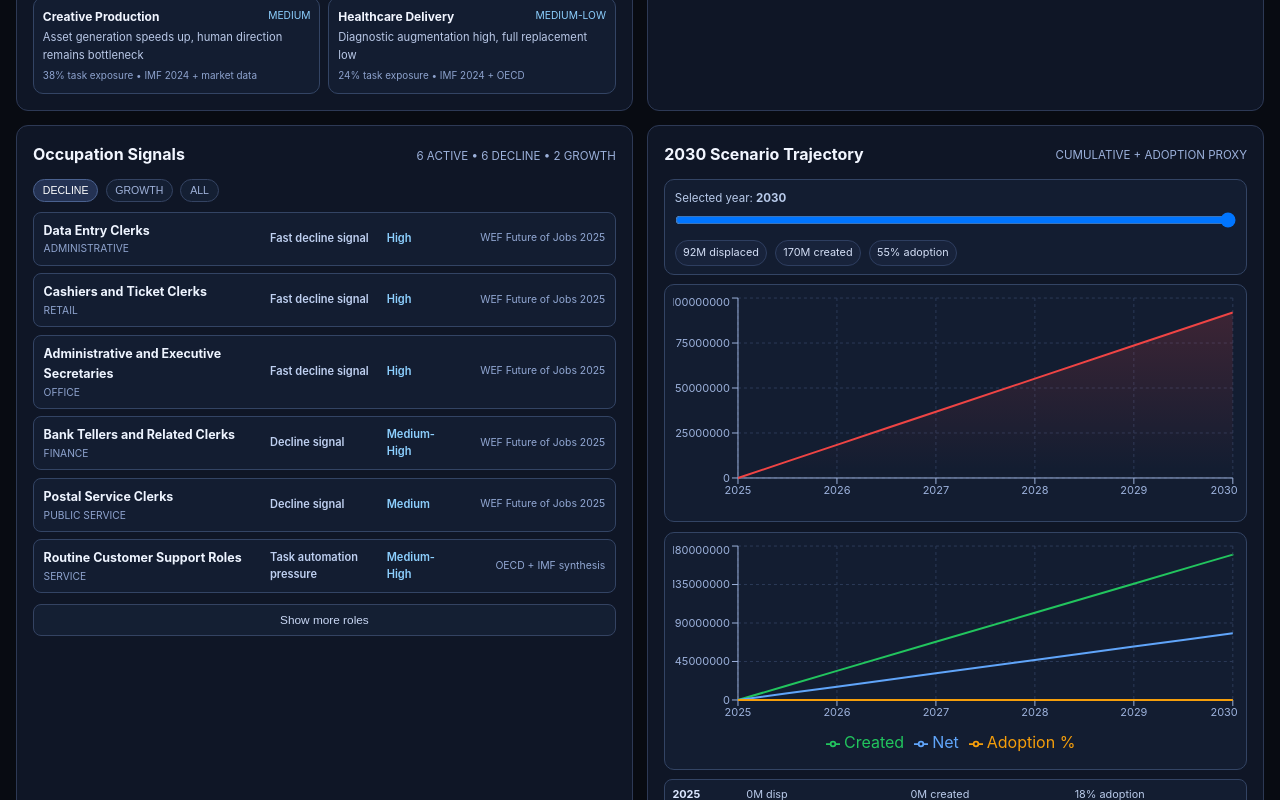
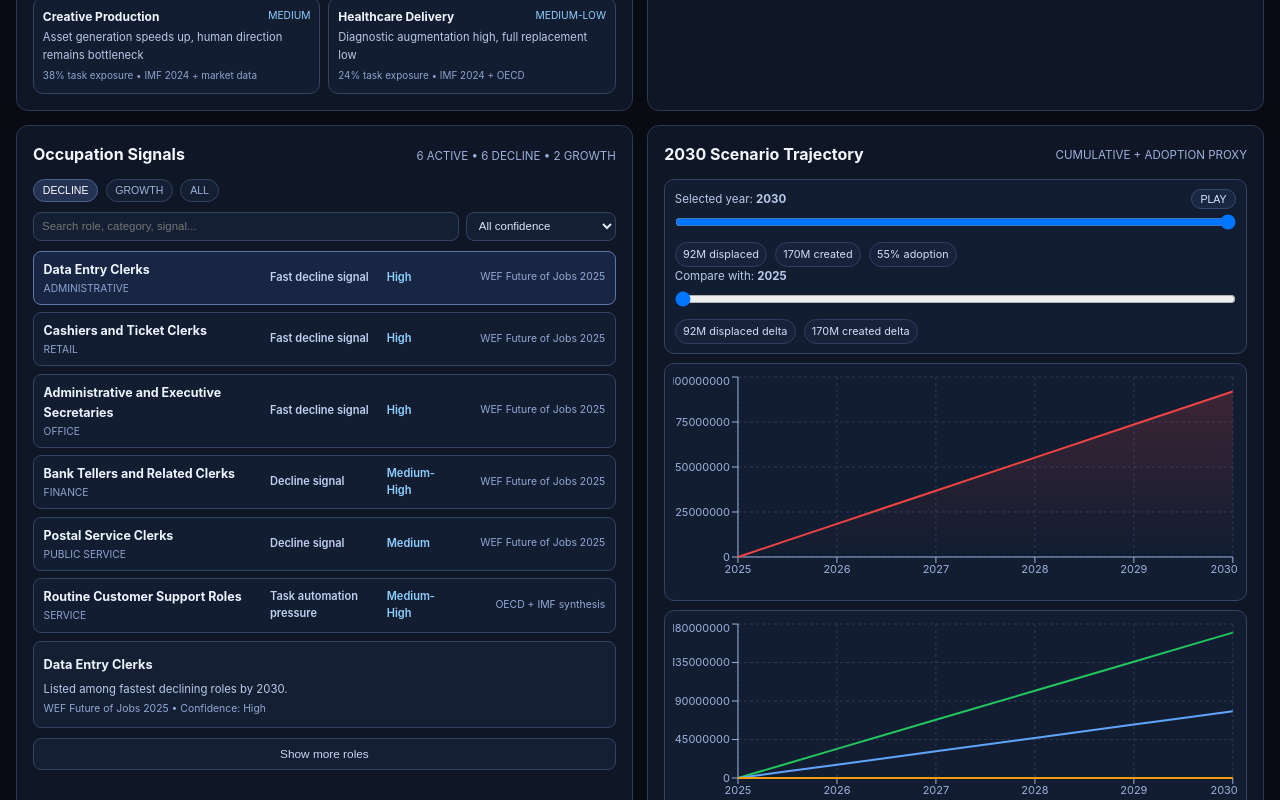
Before and after one commit to xerno1337-netizen/aitakeover, a React (Vite) app: page / in a window 1280 px wide. Shown: the part 1040-1840 px from the top of the page. Built offline with nearby package versions, Linux system fonts and the light colour scheme.

Commit message:
Interactivity boost: searchable signal explorer, timeline autoplay+compare, scenario presets/stress meter

```diff
--- a/src/components/JobCategories.css
+++ b/src/components/JobCategories.css
@@ -39,6 +39,23 @@
   border-color: #4a618f;
 }
 
+.jobs-tools {
+  display: grid;
+  grid-template-columns: 1fr 150px;
+  gap: 0.45rem;
+  margin-bottom: 0.6rem;
+}
+
+.jobs-tools input,
+.jobs-tools select {
+  border: 1px solid #344362;
+  background: #141f33;
+  color: #dbe6ff;
+  border-radius: 8px;
+  padding: 0.42rem 0.5rem;
+  font-size: 0.72rem;
+}
+
 .jobs-list {
   display: flex;
   flex-direction: column;
@@ -54,6 +71,12 @@
   border-radius: 8px;
   background: #131d31;
   padding: 0.5rem 0.6rem;
+  cursor: pointer;
+}
+
+.jobs-row.active {
+  border-color: #5d75a7;
+  background: #182643;
 }
 
 .jobs-row-left h3 { font-size: 0.78rem; color: #eef4ff; }
@@ -61,6 +84,32 @@
 .jobs-row-mid { font-size: 0.69rem; color: #bfd0f1; font-weight: 600; }
 .jobs-row-mid.confidence { color: #8dd0ff; }
 .jobs-row-source { font-size: 0.65rem; color: #92a8d4; text-align: right; }
+
+.jobs-detail-box {
+  margin-top: 0.55rem;
+  border: 1px solid #344362;
+  border-radius: 8px;
+  background: #141f33;
+  padding: 0.55rem 0.6rem;
+}
+
+.jobs-detail-box strong {
+  font-size: 0.8rem;
+  color: #eef4ff;
+}
+
+.jobs-detail-box p {
+  margin-top: 0.2rem;
+  font-size: 0.71rem;
+  color: #b9caea;
+}
+
+.jobs-detail-box small {
+  display: block;
+  margin-top: 0.2rem;
+  font-size: 0.65rem;
+  color: #92a8d4;
+}
 
 .jobs-expand-btn {
   margin-top: 0.65rem;
@@ -74,6 +123,9 @@
 }
 
 @media (max-width: 900px) {
+  .jobs-tools {
+    grid-template-columns: 1fr;
+  }
   .jobs-row { grid-template-columns: 1fr; }
   .jobs-row-source { text-align: left; }
 }
--- a/src/components/JobCategories.jsx
+++ b/src/components/JobCategories.jsx
@@ -5,14 +5,23 @@ import './JobCategories.css'
 function JobCategories() {
   const [expanded, setExpanded] = useState(false)
   const [mode, setMode] = useState('decline')
+  const [query, setQuery] = useState('')
+  const [confidence, setConfidence] = useState('all')
+  const [selectedId, setSelectedId] = useState(jobSignals[0]?.id)
 
-  const filtered = jobSignals.filter((item) =>
-    mode === 'all' ? true : mode === 'growth' ? item.signal.toLowerCase().includes('growth') : !item.signal.toLowerCase().includes('growth')
-  )
+  const filtered = jobSignals.filter((item) => {
+    const modeMatch = mode === 'all' ? true : mode === 'growth' ? item.signal.toLowerCase().includes('growth') : !item.signal.toLowerCase().includes('growth')
+    const confidenceMatch = confidence === 'all' ? true : item.confidence.toLowerCase().includes(confidence)
+    const queryMatch = query.trim().length === 0
+      ? true
+      : `${item.role} ${item.category} ${item.signal}`.toLowerCase().includes(query.toLowerCase())
+    return modeMatch && confidenceMatch && queryMatch
+  })
 
   const visible = expanded ? filtered : filtered.slice(0, 6)
   const growthCount = jobSignals.filter((item) => item.signal.toLowerCase().includes('growth')).length
   const declineCount = jobSignals.length - growthCount
+  const selected = jobSignals.find((item) => item.id === selectedId)
 
   return (
     <section className="jobs-panel">
@@ -27,9 +36,27 @@ function JobCategories() {
         <button className={mode === 'all' ? 'active' : ''} onClick={() => setMode('all')}>All</button>
       </div>
 
+      <div className="jobs-tools">
+        <input
+          type="text"
+          value={query}
+          onChange={(e) => setQuery(e.target.value)}
+          placeholder="Search role, category, signal..."
+        />
+        <select value={confidence} onChange={(e) => setConfidence(e.target.value)}>
+          <option value="all">All confidence</option>
+          <option value="high">High</option>
+          <option value="medium">Medium</option>
+        </select>
+      </div>
+
       <div className="jobs-list">
         {visible.map((job) => (
-          <article key={job.id} className="jobs-row">
+          <article
+            key={job.id}
+            className={job.id === selectedId ? 'jobs-row active' : 'jobs-row'}
+            onClick={() => setSelectedId(job.id)}
+          >
             <div className="jobs-row-left">
               <h3>{job.role}</h3>
               <p>{job.category}</p>
@@ -41,6 +68,14 @@ function JobCategories() {
         ))}
       </div>
 
+      {selected && (
+        <div className="jobs-detail-box">
+          <strong>{selected.role}</strong>
+          <p>{selected.note}</p>
+          <small>{selected.source} • Confidence: {selected.confidence}</small>
+        </div>
+      )}
+
       <button className="jobs-expand-btn" onClick={() => setExpanded((v) => !v)}>
         {expanded ? 'Show fewer roles' : 'Show more roles'}
       </button>
--- a/src/components/ScenarioLab.css
+++ b/src/components/ScenarioLab.css
@@ -41,6 +41,29 @@
 
 .scenario-controls input { width: 100%; }
 
+.scenario-presets {
+  margin-top: 0.7rem;
+  display: flex;
+  gap: 0.45rem;
+  flex-wrap: wrap;
+}
+
+.scenario-presets button {
+  border: 1px solid #2f3d5b;
+  background: #141d30;
+  color: #b3c2e0;
+  border-radius: 999px;
+  padding: 0.24rem 0.55rem;
+  font-size: 0.66rem;
+  text-transform: uppercase;
+}
+
+.scenario-presets button.active {
+  border-color: #4e6597;
+  background: #1a2946;
+  color: #f1f5ff;
+}
+
 .scenario-grid {
   margin-top: 0.9rem;
   display: grid;
@@ -65,6 +88,45 @@
 .scenario-grid strong { font-size: 1.25rem; color: #f1f5ff; }
 .scenario-grid strong.up { color: #22c55e; }
 .scenario-grid strong.down { color: #ef4444; }
+
+.scenario-stress {
+  margin-top: 0.7rem;
+  border: 1px solid #2f3d5b;
+  border-radius: 10px;
+  background: #141d30;
+  padding: 0.55rem 0.6rem;
+}
+
+.scenario-stress > div:first-child {
+  display: flex;
+  justify-content: space-between;
+  align-items: center;
+}
+
+.scenario-stress span {
+  font-size: 0.7rem;
+  color: #9fb0d6;
+  text-transform: uppercase;
+}
+
+.scenario-stress strong {
+  font-size: 0.9rem;
+  color: #f1f5ff;
+}
+
+.scenario-stress-bar {
+  margin-top: 0.35rem;
+  border-radius: 999px;
+  background: #0f172a;
+  border: 1px solid #334464;
+  overflow: hidden;
+  height: 8px;
+}
+
+.scenario-stress-bar div {
+  height: 100%;
+  background: linear-gradient(90deg, #22c55e, #f59e0b, #ef4444);
+}
 
 .scenario-band-table {
   margin-top: 0.85rem;
--- a/src/components/ScenarioLab.jsx
+++ b/src/components/ScenarioLab.jsx
@@ -5,6 +5,7 @@ import './ScenarioLab.css'
 function ScenarioLab() {
   const [disruptionMultiplier, setDisruptionMultiplier] = useState(1.7)
   const [reskillingBuffer, setReskillingBuffer] = useState(28)
+  const [selectedBand, setSelectedBand] = useState(scenarioBands[0]?.label ?? '')
 
   const scenario = useMemo(() => {
     const baselineDisplacedPerYear = globalStats.jobsDisplacedBy2030 / 5
@@ -22,6 +23,7 @@ function ScenarioLab() {
   }, [disruptionMultiplier, reskillingBuffer])
 
   const fmt = (n) => `${(n / 1_000_000).toFixed(1)}M`
+  const stressScore = Math.max(0, Math.min(100, Math.round((disruptionMultiplier * 35) + (50 - reskillingBuffer))))
 
   return (
     <section className="scenario-panel">
@@ -47,10 +49,36 @@ function ScenarioLab() {
         </label>
       </div>
 
+      <div className="scenario-presets">
+        {scenarioBands.map((band) => (
+          <button
+            key={band.label}
+            className={selectedBand === band.label ? 'active' : ''}
+            onClick={() => {
+              setSelectedBand(band.label)
+              setDisruptionMultiplier(band.disruptionMultiplier)
+              setReskillingBuffer(band.reskillingBufferPct)
+            }}
+          >
+            {band.label}
+          </button>
+        ))}
+      </div>
+
       <div className="scenario-grid">
         <article><h3>Displaced (2030-2040)</h3><strong>{fmt(scenario.displacedTo2040)}</strong></article>
         <article><h3>Created (2030-2040)</h3><strong>{fmt(scenario.createdTo2040)}</strong></article>
         <article><h3>Net Impact</h3><strong className={scenario.netTo2040 >= 0 ? 'up' : 'down'}>{fmt(scenario.netTo2040)}</strong></article>
+      </div>
+
+      <div className="scenario-stress">
+        <div>
+          <span>Stress Score</span>
+          <strong>{stressScore}/100</strong>
+        </div>
+        <div className="scenario-stress-bar">
+          <div style={{ width: `${stressScore}%` }} />
+        </div>
       </div>
 
       <div className="scenario-band-table">
--- a/src/components/Timeline.css
+++ b/src/components/Timeline.css
@@ -29,6 +29,23 @@
   display: block;
   font-size: 0.72rem;
   color: #b8caea;
+}
+
+.timeline-controls {
+  display: flex;
+  justify-content: space-between;
+  align-items: center;
+  gap: 0.5rem;
+}
+
+.timeline-controls button {
+  border: 1px solid #364a71;
+  background: #1a2742;
+  color: #dbe6ff;
+  border-radius: 999px;
+  font-size: 0.66rem;
+  padding: 0.2rem 0.55rem;
+  text-transform: uppercase;
 }
 
 .timeline-interactive input {
--- a/src/components/Timeline.jsx
+++ b/src/components/Timeline.jsx
@@ -1,14 +1,35 @@
-import React, { useMemo, useState } from 'react'
+import React, { useMemo, useState, useEffect } from 'react'
 import { AreaChart, Area, CartesianGrid, Legend, Line, LineChart, ResponsiveContainer, Tooltip, XAxis, YAxis } from 'recharts'
 import { timelineData } from '../data/jobData'
 import './Timeline.css'
 
 function Timeline() {
   const [selectedYear, setSelectedYear] = useState(timelineData[timelineData.length - 1].year)
+  const [compareYear, setCompareYear] = useState(timelineData[0].year)
+  const [isPlaying, setIsPlaying] = useState(false)
   const selected = useMemo(
     () => timelineData.find((row) => row.year === selectedYear) ?? timelineData[timelineData.length - 1],
     [selectedYear]
   )
+  const compared = useMemo(
+    () => timelineData.find((row) => row.year === compareYear) ?? timelineData[0],
+    [compareYear]
+  )
+
+  useEffect(() => {
+    if (!isPlaying) return undefined
+    const timer = setInterval(() => {
+      setSelectedYear((prev) => {
+        const max = timelineData[timelineData.length - 1].year
+        const min = timelineData[0].year
+        return prev >= max ? min : prev + 1
+      })
+    }, 1200)
+    return () => clearInterval(timer)
+  }, [isPlaying])
+
+  const deltaDisplaced = selected.displacedCumulative - compared.displacedCumulative
+  const deltaCreated = selected.createdCumulative - compared.createdCumulative
 
   return (
     <section className="timeline-panel">
@@ -18,9 +39,14 @@ function Timeline() {
       </div>
 
       <div className="timeline-interactive">
-        <label htmlFor="year-range">
+        <div className="timeline-controls">
+          <label htmlFor="year-range">
           Selected year: <strong>{selected.year}</strong>
-        </label>
+          </label>
+          <button type="button" onClick={() => setIsPlaying((v) => !v)}>
+            {isPlaying ? 'Pause' : 'Play'}
+          </button>
+        </div>
         <input
           id="year-range"
           type="range"
@@ -34,6 +60,22 @@ function Timeline() {
           <span>{(selected.displacedCumulative / 1_000_000).toFixed(0)}M displaced</span>
           <span>{(selected.createdCumulative / 1_000_000).toFixed(0)}M created</span>
           <span>{selected.genAiAdoptionPct}% adoption</span>
+        </div>
+        <label htmlFor="compare-range">
+          Compare with: <strong>{compared.year}</strong>
+        </label>
+        <input
+          id="compare-range"
+          type="range"
+          min={timelineData[0].year}
+          max={timelineData[timelineData.length - 1].year}
+          step="1"
+          value={compareYear}
+          onChange={(e) => setCompareYear(Number(e.target.value))}
+        />
+        <div className="timeline-kpis">
+          <span>{(deltaDisplaced / 1_000_000).toFixed(0)}M displaced delta</span>
+          <span>{(deltaCreated / 1_000_000).toFixed(0)}M created delta</span>
         </div>
       </div>
 
```
